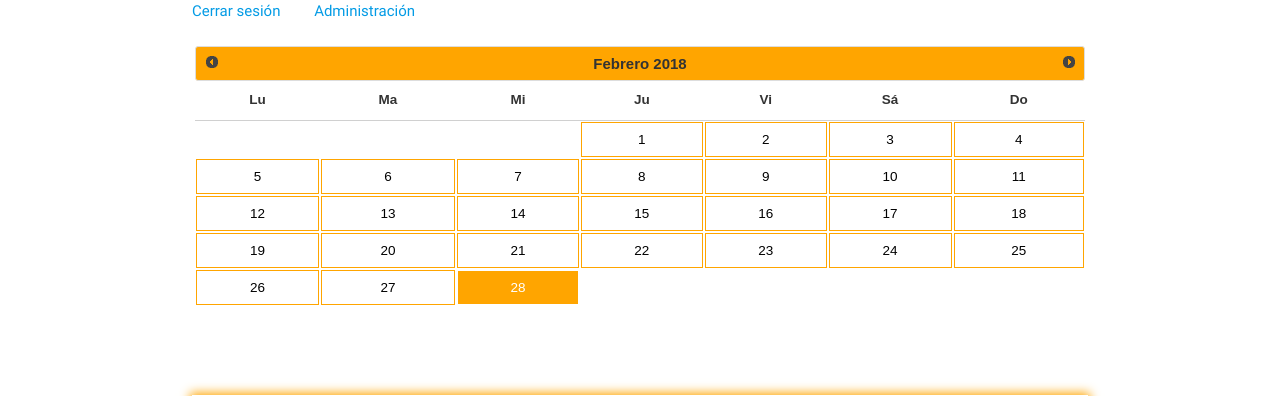
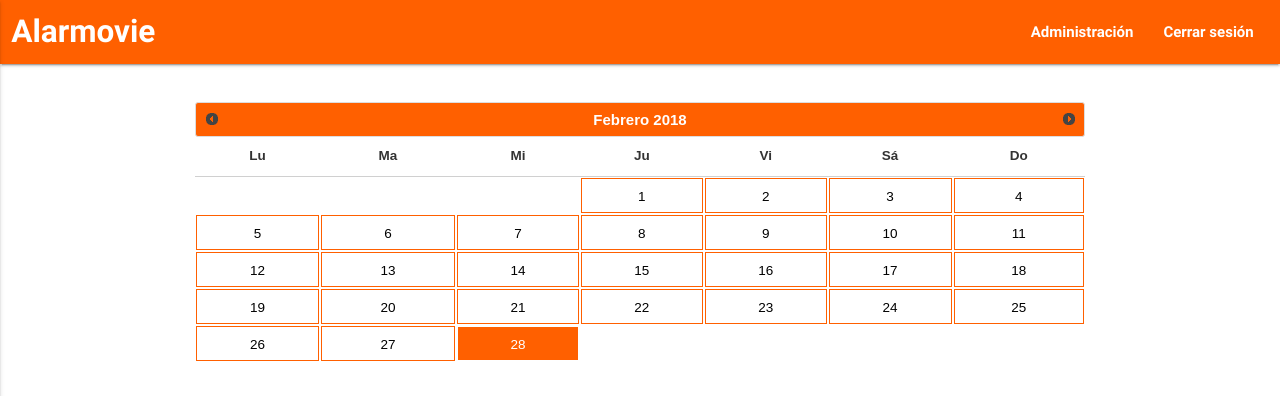
Before and after one commit to AdrianAguilarEscudero7/proyecto-integrado-beta, a PHP site: page /main.php in a window 1280 px wide. Shown: the top 396 px of the page. Run offline with PHP 8.4, Linux system fonts and the light colour scheme; a user stored in the database is signed in; data comes from the database, SQL or seed files in the repository; both versions use the stored data as it was after the commit; data that the repository does not hold is empty.

Commit message:
Subiendo una modificación de la beta del proyecto

```diff
--- a/Alarmovie/css/styles.css
+++ b/Alarmovie/css/styles.css
@@ -21,7 +21,7 @@ div#date {
 .ui-state-default, .ui-widget-content .ui-state-default {
     color: #000;
     background-color: #fff;
-    border: 1px solid #ffa500;
+    border: 1px solid #ff6000;
 }
 
 .ui-state-highlight, .ui-widget-content .ui-state-highlight {
@@ -29,7 +29,8 @@ div#date {
 }
 
 .ui-datepicker .ui-datepicker-header {
-    background-color: #ffa500;
+    background-color: #ff6000;
+    color: #fff;
 }
 
 .ui-widget.ui-widget-content {
@@ -37,26 +38,30 @@ div#date {
 }
 
 .ui-widget.ui-widget-content[role=dialog] {
-    border: 1px solid #ffa500;
+    border: 1px solid #ff6000;
 }
 
-.ui-state-hover, .ui-widget-content .ui-state-hover, .ui-widget-header .ui-state-hover {
-    border: 1px solid black;
+.ui-state-hover, .ui-widget-content .ui-state-hover {
     background-color: #fff;
 }
 
+.ui-state-default.ui-state-hover {
+    border: 1px solid black;
+}
+
 .ui-dialog-titlebar {
-    background-color: #ffa500;
+    background-color: #ff6000;
+    color: #fff;
 }
 
 .ui-dialog-titlebar button:active {
-    background-color: #ffa500;
+    background-color: #ff6000;
     color: white;
     border: 0;
 }
 
 .linked-dialog.ui-dialog .ui-dialog-content p {
-    border-bottom: 1px solid #ffa500;
+    border-bottom: 1px solid #ff6000;
     font-weight: bold;
 }
 
@@ -156,15 +161,24 @@ span.info-close {
     font-size: 1.5em;
 }
 
-.orange-text {
-    color: #ffa500;
+.orange-text2 {
+    color: #ff6000;
 }
 
 .orange-background {
-    background-color: #ffa500;
+    background-color: #ff6000;
 }
 
-/*********************** Administrador ***********************/
+.ui-widget-overlay {
+    background: #000;
+    opacity: .8;
+}
+
+nav {
+    font-weight: bold;
+}
+
+/*********************** Administración ***********************/
 
 #admin-table th {
     text-align: center;
--- a/Alarmovie/index.php
+++ b/Alarmovie/index.php
@@ -2,9 +2,8 @@
     # Se abre sesión
     session_start();
 
-    /*if (isset($_SESSION["id"])) {
-        header("Location: main.php");
-    }*/
+    # Redirige en caso de existir ya una sesión
+    if (isset($_SESSION["id"])) header("Location: main.php");
 ?>
 <!DOCTYPE html>
 <html lang="es">
@@ -16,6 +15,7 @@
     <link type="text/css" rel="stylesheet" href="js/jquery-ui-1.12.1/jquery-ui.css"/>
     <link type="text/css" rel="stylesheet" href="css/materialize/css/materialize.min.css"/>
     <link href="https://fonts.googleapis.com/icon?family=Material+Icons" rel="stylesheet">
+    <link type="text/css" rel="stylesheet" href="css/styles.css"/>
     <script src="js/jquery-3.3.1.min.js"></script>
     <script src="js/jquery-ui-1.12.1/jquery-ui.js"></script>
     <script src="js/scripts.js"></script>
--- a/Alarmovie/lib/main-movies/Main-movies.php
+++ b/Alarmovie/lib/main-movies/Main-movies.php
@@ -18,17 +18,22 @@
             $lastUpdate = $row->last_update; // Se obtiene dicha fecha
         }
 
-        if (time() - strtotime($lastUpdate) > 5*24*3600) { // Si han pasado 5 días desde el último update
+        if (time() - strtotime($lastUpdate) > 2*24*3600) { // Si han pasado 2 días desde el último update
+
+            $todayDate = date("Y-m-d", time()); // Se almacena la fecha de hoy
+
+            $delMovies = "DELETE FROM movies WHERE release_date < '$todayDate'";
+            $delResult = setSql($conex, $delMovies);
 
             # Se obtienen los resultados desde la API para almacenar el total de páginas
-            $getGeneralMoviesPages = file_get_contents("https://api.themoviedb.org/3/discover/movie?api_key=10f2acad5e16e03e0578d21f0bcd7dce&language=es-ES&sort_by=primary_release_date.asc&primary_release_date.gte=2018-02-23");
+            $getGeneralMoviesPages = file_get_contents("https://api.themoviedb.org/3/discover/movie?api_key=10f2acad5e16e03e0578d21f0bcd7dce&language=es-ES&sort_by=primary_release_date.asc&primary_release_date.gte=$todayDate");
             $generalMoviesPages = json_decode($getGeneralMoviesPages, true); // Se decodifica el json en array asociativo
             $totalPages = $generalMoviesPages["total_pages"]; // Se almacena el nº total de páginas del resultado
 
             for ($page = 1; $page <= $totalPages; $page++) { // Se itera por cada página
 
                 # Se obtienen 20 películas desde la API por cada página
-                $getGeneralMovies = file_get_contents("https://api.themoviedb.org/3/discover/movie?api_key=10f2acad5e16e03e0578d21f0bcd7dce&language=es-ES&sort_by=primary_release_date.asc&page=$page&primary_release_date.gte=2018-02-23");
+                $getGeneralMovies = file_get_contents("https://api.themoviedb.org/3/discover/movie?api_key=10f2acad5e16e03e0578d21f0bcd7dce&language=es-ES&sort_by=primary_release_date.asc&page=$page&primary_release_date.gte=$todayDate");
                 $generalMovies = json_decode($getGeneralMovies, true); // Se decodifica el json en array asociativo
 
                 foreach($generalMovies["results"] as $gMovie) { // Se itera por cada película
@@ -48,7 +53,7 @@
                     if ($result->num_rows) { // Si la película ya está insertada
 
                         # Se actualizan las películas con la nueva información
-                        $updt = "UPDATE movies SET release_date = '$releaseDate', language = '$language',
+                        $updt = "UPDATE movies SET title = '$title', release_date = '$releaseDate', language = '$language',
                         synopsis = '$synopsis', poster = '$poster', popularity = '$popularity' WHERE info_id = '$infoID'";
 
                         $resUpdt = setSql($conex, $updt);
@@ -62,12 +67,11 @@
                     }
                 }
             }
-            $todayDate = date("Y-m-d", time()); // Se almacena la fecha de hoy
 
             # Se inserta la fecha de hoy como última actualización
             $updtDate = "INSERT INTO general_update (last_update) VALUES('$todayDate')";
             $resUpdtDate = setSql($conex, $updtDate);
-            echo "Update completed on ".$todayDate;
+            echo "Update completed on ".date("d-m-Y", strtotime($todayDate));
         }
     } else if ($_GET["type"] == "getMoviesInfo") { // Si es un update específico (una película en concreto)
 
@@ -147,23 +151,24 @@
             echo "
                 <div class='row'>
                     <div class='col s6 m6 l4' data-poster><img src='$row->poster' alt='Póster'></div>
-                    <div class='col s6 m6 l8'><span class='orange-text info-close'>X</span></div>
+                    <div class='col s6 m6 l8'><span class='orange-text2 info-close'>X</span></div>
                     <div class='col s12 m6 l8' data-content>
                         <div class='row'>
                             <div class='col s12'><h1>$row->title</h1><i data-id='$movieID' class='material-icons alarm'>notifications</i></div>
-                            <div class='col s12 m12 l6'><span class='orange-text'>Fecha de estreno: </span>".$row->release_date."<hr/></div>
-                            <div class='col s12 m12 l6'><span class='orange-text'>Idioma: </span>".$row->language."<hr/></div>
-                            <div class='col s12 m12 l6'><span class='orange-text'>Director: </span>".$row->director."<hr/></div>
-                            <div class='col s12 m12 l6'><span class='orange-text'>Duración: </span>".$row->duration."<hr/></div>
+                            <div class='col s12 m12 l6'><span class='orange-text2'>Fecha de estreno: </span>".date("d-m-Y", strtotime($row->release_date))."<hr/></div>
+                            <div class='col s12 m12 l6'><span class='orange-text2'>Idioma: </span>".$row->language."<hr/></div>
+                            <div class='col s12 m12 l6'><span class='orange-text2'>Director: </span>".$row->director."<hr/></div>
+                            <div class='col s12 m12 l6'><span class='orange-text2'>Duración: </span>".$row->duration."<hr/></div>
                             <div class='row no-margin-bottom'>
-                                <div class='col s12 m12 l6'><span class='orange-text'>Productoras: </span>".$row->producer."<hr/></div>
-                                <div class='col s12 m12 l6'><span class='orange-text'>Género: </span>".$row->genre."<hr/></div>
+                                <div class='col s12 m12 l6'><span class='orange-text2'>Productoras: </span>".$row->producer."<hr/></div>
+                                <div class='col s12 m12 l6'><span class='orange-text2'>Género: </span>".$row->genre."<hr/></div>
                             </div>
-                            <div class='col s12 info-cast'><span class='orange-text'>Reparto: </span>".$row->cast."</div>
+                            <div class='col s12 info-cast'><span class='orange-text2'>Reparto: </span>".$row->cast."</div>
                         </div>
                     </div>
-                    <div class='col s12 info-synopsis'><span class='orange-text'>Sinopsis: </span><hr/>".$defaultSyn."</div>
+                    <div class='col s12 info-synopsis'><span class='orange-text2'>Sinopsis: </span><hr/>".$defaultSyn."</div>
                 </div>
             ";
         }
     }
+    $conex->close();
--- a/Alarmovie/lib/main-movies/Show-movies.php
+++ b/Alarmovie/lib/main-movies/Show-movies.php
@@ -33,9 +33,9 @@
                     <div class='col s12 m6 l8' data-content>
                         <div class='row'>
                             <div class='col s12'><h1>$row->title</h1></div>
-                            <div class='col s12 m12 l6'><span class='orange-text'>Fecha de estreno: </span>".$row->release_date."<hr/></div>
-                            <div class='col s12 m12 l6'><span class='orange-text'>Idioma: </span>".$row->language."<hr/></div>
-                            <div class='col s12 general-synopsis'><span class='orange-text'>Sinopsis: </span><hr/>".$defaultSyn."</div>
+                            <div class='col s12 m12 l6'><span class='orange-text2'>Fecha de estreno: </span>".date("d-m-Y", strtotime($row->release_date))."<hr/></div>
+                            <div class='col s12 m12 l6'><span class='orange-text2'>Idioma: </span>".$row->language."<hr/></div>
+                            <div class='col s12 general-synopsis'><span class='orange-text2'>Sinopsis: </span><hr/>".$defaultSyn."</div>
                         </div>
                     </div>
                 </div>
@@ -57,3 +57,4 @@
             </div>
         ";
     }
+    $conex->close();
--- a/Alarmovie/lib/sign-in-up/Sign-in-up.php
+++ b/Alarmovie/lib/sign-in-up/Sign-in-up.php
@@ -20,7 +20,7 @@
         if (strlen($userId) > 16 || strlen($pass) > 16) {
             echo "Ha debido introducir más caracteres de lo permitido.";
         } else {
-            $sql = "SELECT * FROM users WHERE user_id = '$userId' AND password = '".base64_encode($pass)."';";
+            $sql = "SELECT * FROM users WHERE BINARY user_id = '$userId' AND password = '".base64_encode($pass)."';";
             $result = setSql($conex, $sql);
             $row = $result->fetch_object();
 
--- a/Alarmovie/main.php
+++ b/Alarmovie/main.php
@@ -14,21 +14,34 @@
     <link type="text/css" rel="stylesheet" href="css/styles.css"/>
     <script src="js/jquery-3.3.1.min.js"></script>
     <script src="js/jquery-ui-1.12.1/jquery-ui.js"></script>
+    <script src="css/materialize/js/materialize.js"></script>
     <script src="js/scripts.js"></script>
 </head>
 <body>
+    <div class="row">
+        <nav class="orange-background">
+            <div class="nav-wrapper col s12">
+                <a href="main.php" class="brand-logo">Alarmovie</a>
+                <a href="#" data-activates="mobile-demo" class="button-collapse"><i class="material-icons">menu</i></a>
+                <ul class="right hide-on-med-and-down">
+                    <li><?= isset($_SESSION["admin"]) ? "<a href='admin.php'>Administración</a>" : ""; ?></li>
+                    <li><a href="main.php?sessionClose">Cerrar sesión</a></li>
+                </ul>
+                <ul class="side-nav" id="mobile-demo">
+                    <li><?= isset($_SESSION["admin"]) ? "<a href='admin.php'>Administración</a>" : ""; ?></li>
+                    <li><a href="main.php?sessionClose">Cerrar sesión</a></li>
+                </ul>
+            </div>
+        </nav>
+    </div>
     <div id="main" class="container">
         <div class="row">
-            <div class="col s12"><a style="padding-right: 30px;" href="main.php?sessionClose">Cerrar sesión</a>
-            <?= isset($_SESSION["admin"]) ? "<a href='admin.php'>Administración</a>" : ""; ?>
-        </div>
-        </div>
             <div id="datepicker-section">
                 <div class="col s12" id="date"></div>
                 <div style="display: none;" id="linked-movies-dialog"></div>
             </div>
             <div class="col s12" id="movies-section"></div>
-        <div id="show-more-movies"></div>
+            <div class="col s12" id="show-more-movies"></div>
             <div class="preloader">
                 <div class="preloader-wrapper medium active">
                     <div class="spinner-layer spinner-green-only">
@@ -46,5 +59,7 @@
             </div>
             <div id="info-movie-dialog"></div>
         </div>
+    </div>
 </body>
 </html>
+<!-- borrado automático, navbar, importar bbdd, readme, etc... -->
```
Also changed, not shown: other parts of Alarmovie/css/styles.css (+12 -17 lines), Alarmovie/admin.php (+18 -4 lines), Alarmovie/js/scripts.js (+10 -2 lines), Alarmovie/lib/main-datepicker/Main-datepicker.php (line endings or trailing spaces), Alarmovie/sql/alarmovie.sql (added). Lines whose indentation alone changed are shown as unchanged.
